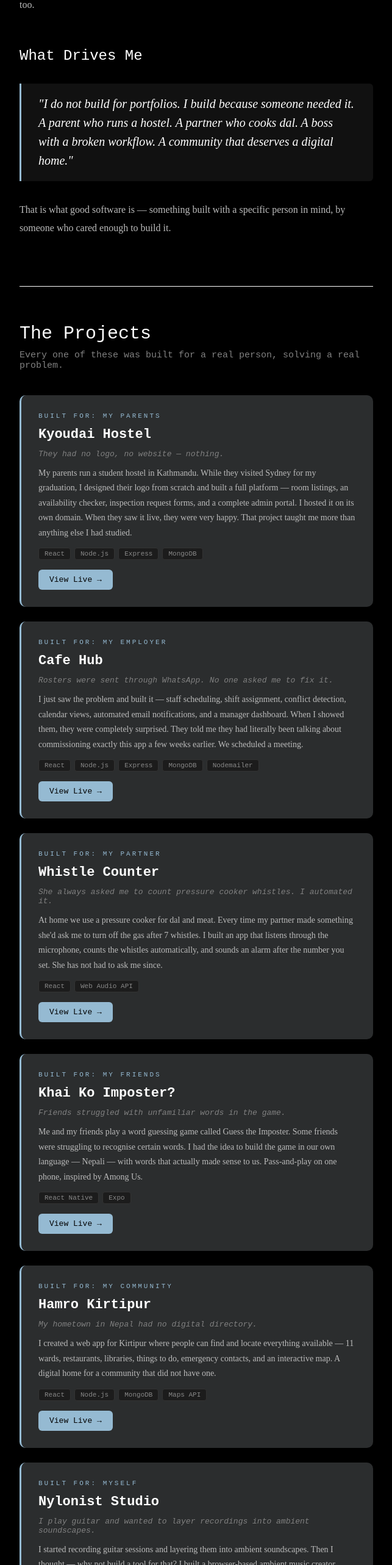
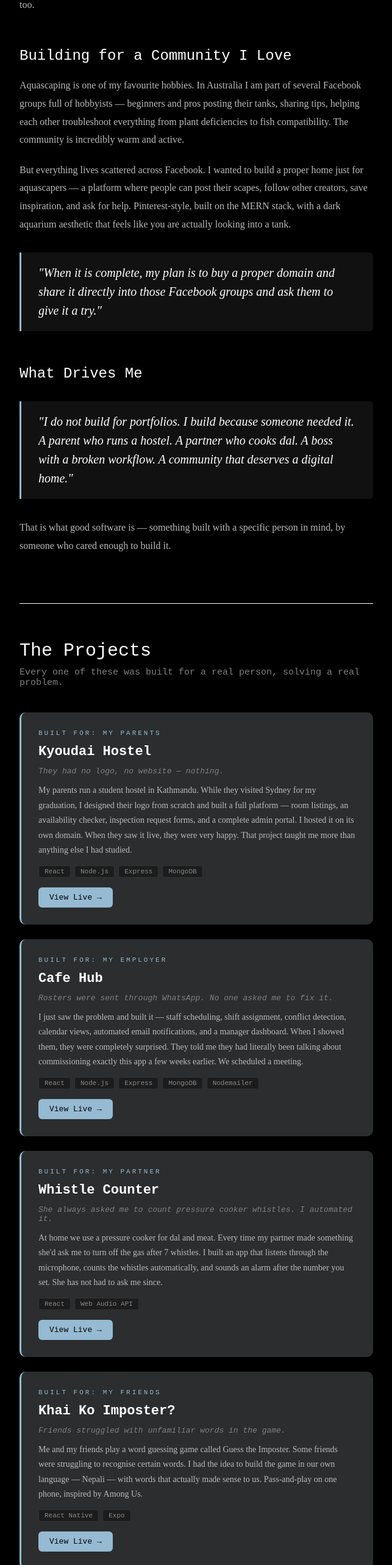
Before and after one commit to swornimjr/reactResume, a React (Vite) app: page /story in a window 1280 px wide. Shown: the part 2000-4566 px from the top of the page at 61% size, without its empty margins (318-961 px from the left). Built offline with nearby package versions, Linux system fonts and the light colour scheme.

Commit message:
Add AquaScape Inspire to My Story page

```diff
--- a/src/pages/myStory.jsx
+++ b/src/pages/myStory.jsx
@@ -37,6 +37,15 @@ const projects = [
       "Me and my friends play a word guessing game called Guess the Imposter. Some friends were struggling to recognise certain words. I had the idea to build the game in our own language — Nepali — with words that actually made sense to us. Pass-and-play on one phone, inspired by Among Us.",
     stack: ["React Native", "Expo"],
     url: "https://gilded-pixie-1986f9.netlify.app",
+  },
+  {
+    builtFor: "My Hobby",
+    name: "AquaScape Inspire",
+    why: "I wanted a dedicated space for aquascapers — not just another Facebook group.",
+    story:
+      "Aquascaping is one of my favourite hobbies. In Australia I am part of several Facebook groups and the community is incredibly warm — beginners and pros posting their tanks, sharing tips, helping each other troubleshoot. But everything lives scattered across Facebook. I wanted to build a proper platform just for aquascapers — somewhere to post your scape, follow other creators, save inspiration, and ask for help. It is Pinterest-style, MERN stack, with Cloudinary image hosting and a dark aquarium aesthetic. When it is complete, my plan is to buy a proper domain and share it directly into those Facebook groups and ask them to give it a try.",
+    stack: ["React", "Node.js", "Express", "MongoDB", "Cloudinary", "Tailwind CSS"],
+    url: "https://aqi-a0eyukdil-swornims-projects-64c7c01e.vercel.app/",
   },
   {
     builtFor: "My Community",
@@ -176,6 +185,19 @@ const MyStory = () => {
         </div>
 
         <div className="storyChapter">
+          <div className="storyChapterTitle">Building for a Community I Love</div>
+          <p className="storyText">
+            Aquascaping is one of my favourite hobbies. In Australia I am part of several Facebook groups full of hobbyists — beginners and pros posting their tanks, sharing tips, helping each other troubleshoot everything from plant deficiencies to fish compatibility. The community is incredibly warm and active.
+          </p>
+          <p className="storyText">
+            But everything lives scattered across Facebook. I wanted to build a proper home just for aquascapers — a platform where people can post their scapes, follow other creators, save inspiration, and ask for help. Pinterest-style, built on the MERN stack, with a dark aquarium aesthetic that feels like you are actually looking into a tank.
+          </p>
+          <blockquote className="pullQuote">
+            "When it is complete, my plan is to buy a proper domain and share it directly into those Facebook groups and ask them to give it a try."
+          </blockquote>
+        </div>
+
+        <div className="storyChapter">
           <div className="storyChapterTitle">What Drives Me</div>
           <blockquote className="pullQuote">
             "I do not build for portfolios. I build because someone needed it. A
```
